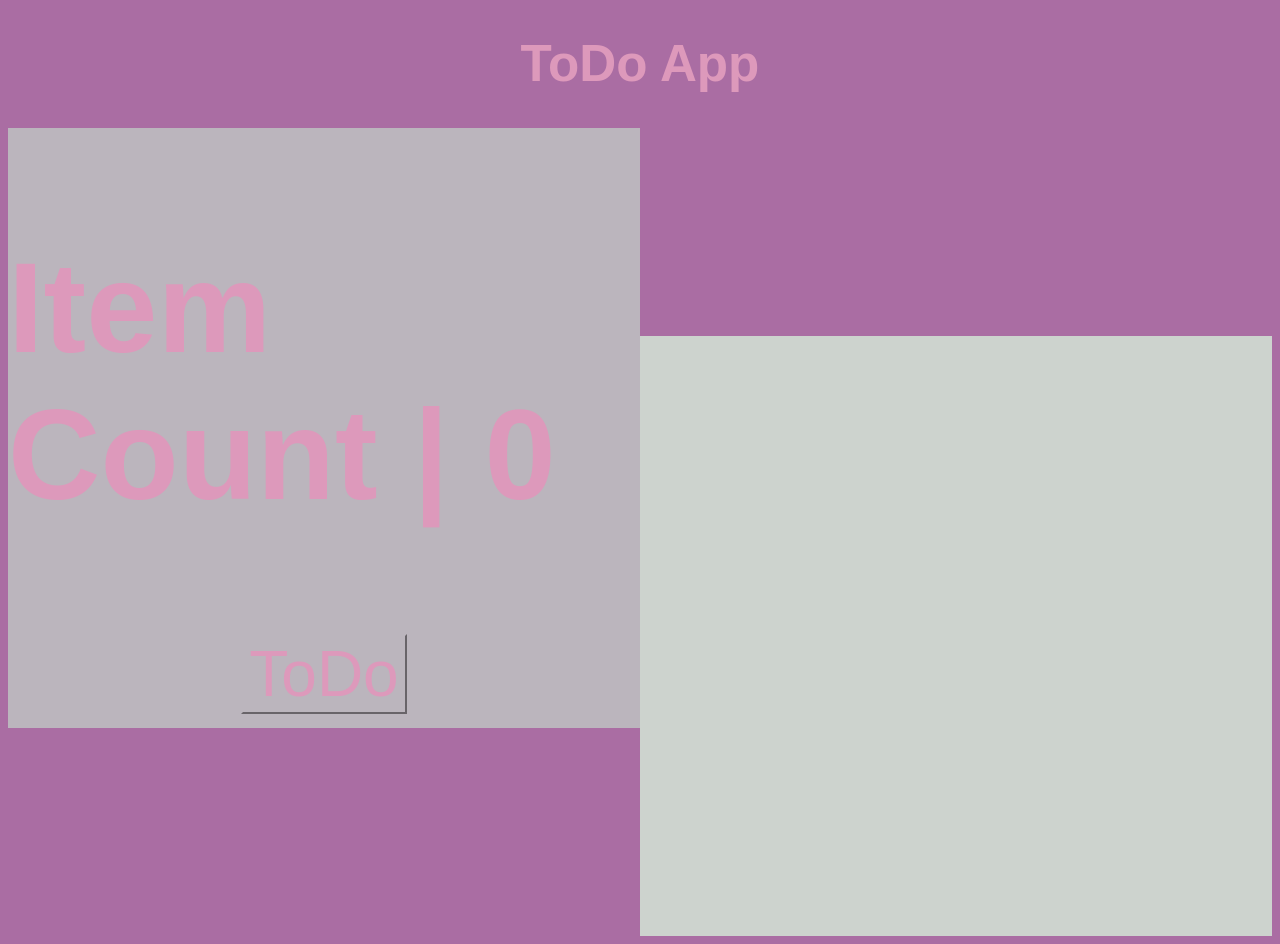
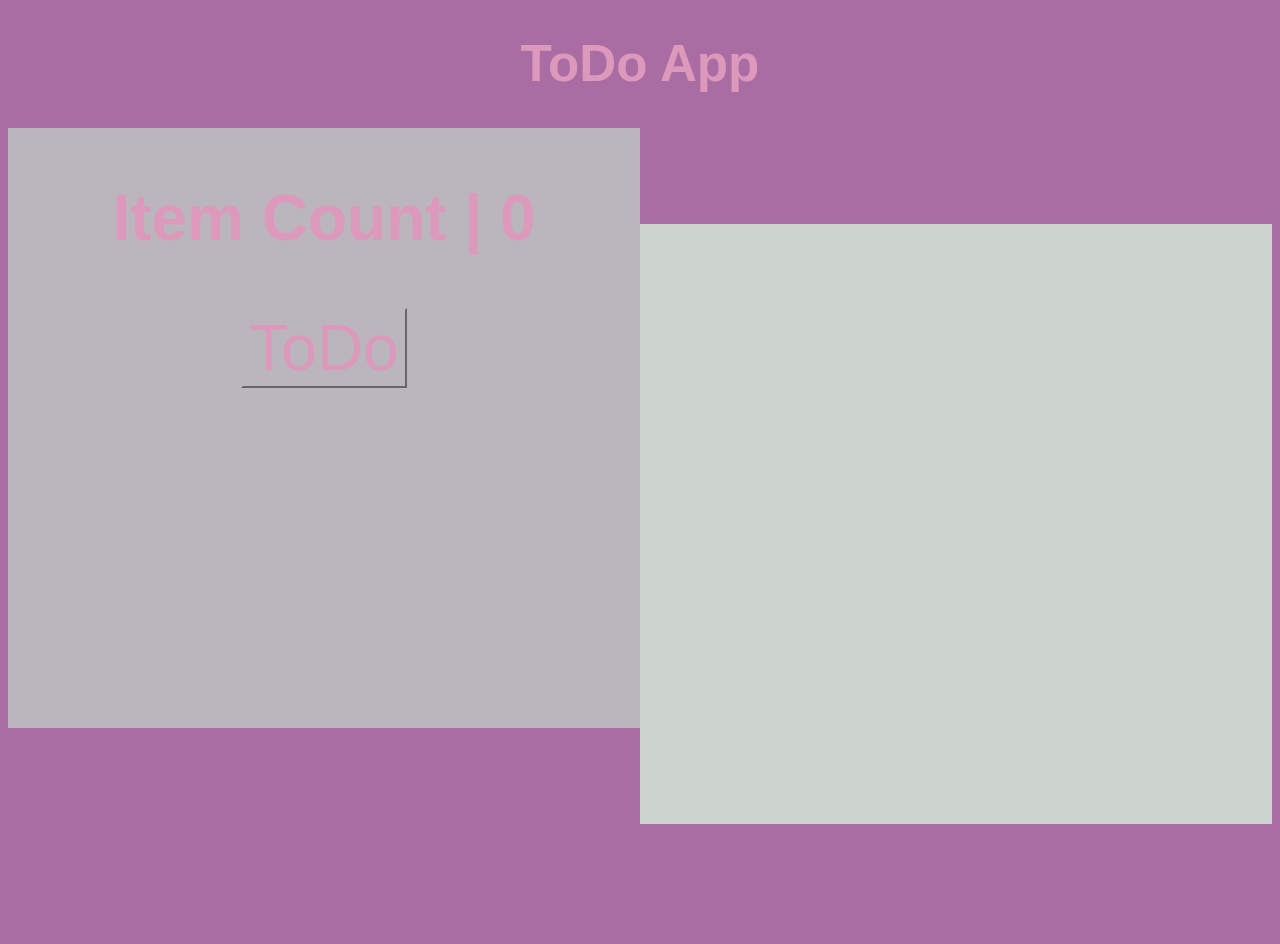
Before and after one commit to randyarbolaez/project-todo, a plain HTML site: page index.html in a window 1280 px wide. After the commit the page ends 832 px from the top, so only its background shows below. Drawn offline with Linux system fonts and the light colour scheme; a web font is replaced by a local one.

Commit message:
more responsive now

```diff
--- a/styles.css
+++ b/styles.css
@@ -58,3 +58,9 @@ h1 {
   color: #ff0682;
   align-items: flex-end;
 }
+
+@media (min-width: 1200px) {
+  .sub-wrapper-one h2 {
+    font-size: 4rem;
+  }
+}
```
